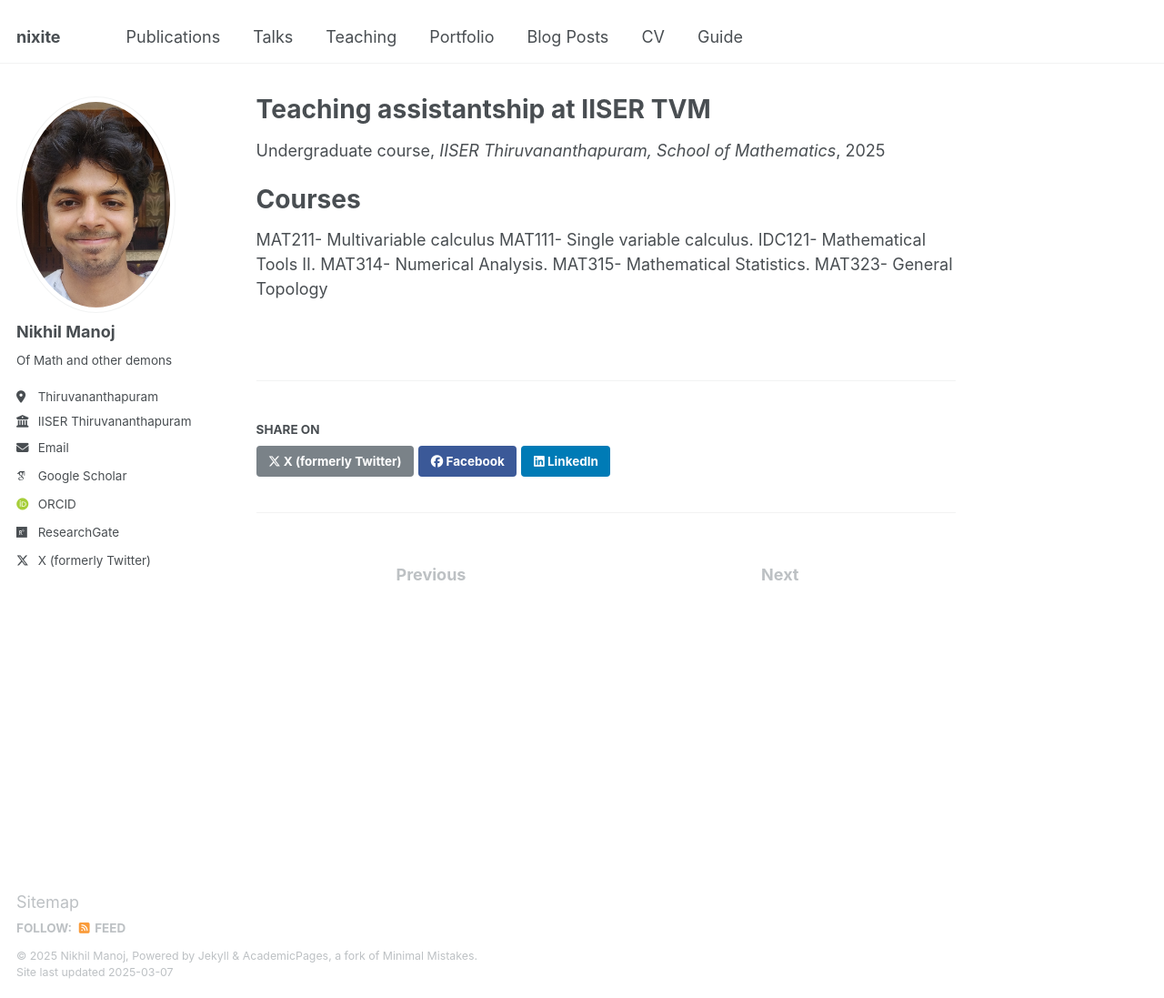
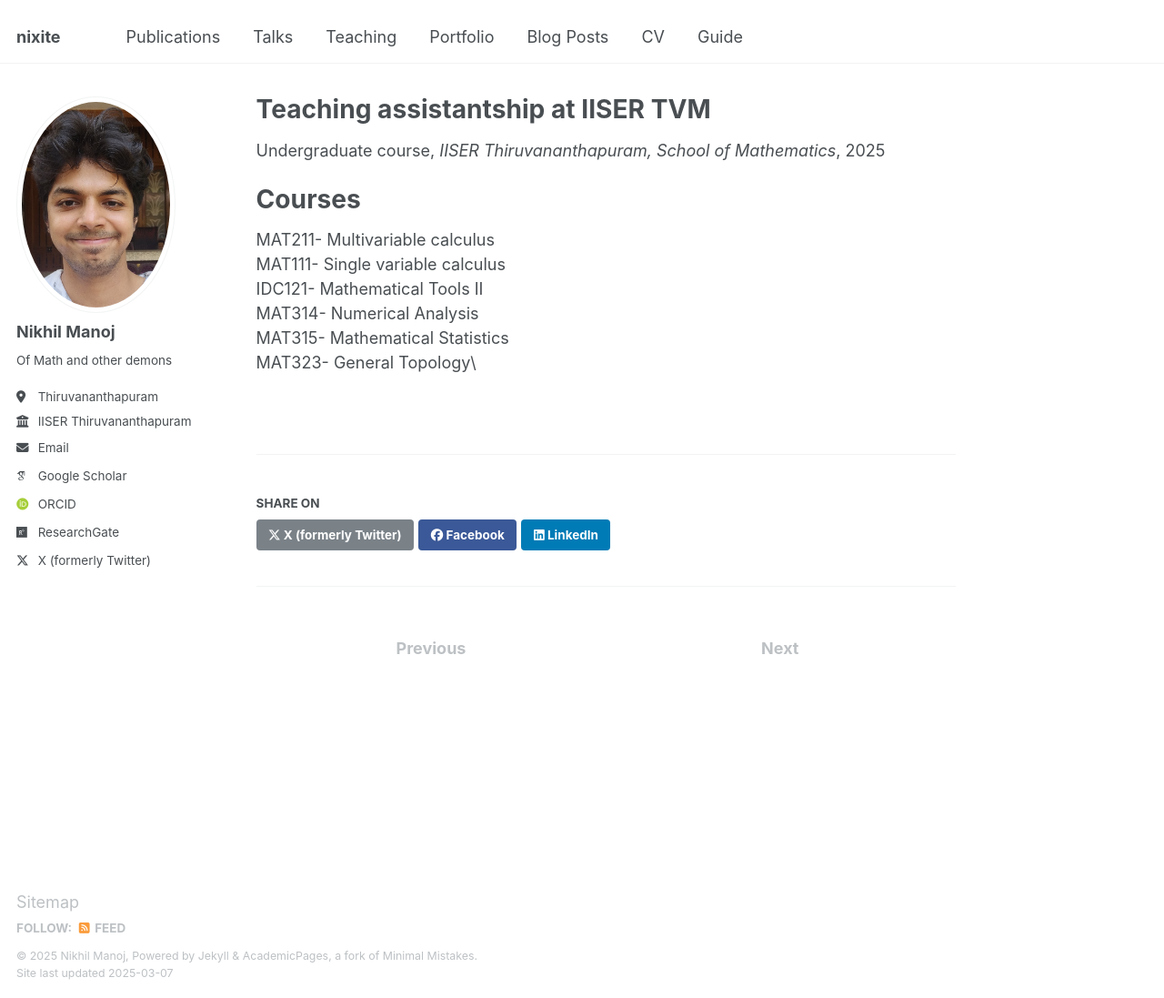
Before and after one commit to nikhil0597/nikhil0597.github.io, a Jekyll site: the page built from _teaching/2014-spring-teaching-1.md, in a window 1280 px wide and 1097 px high. Shown: the whole window at 91% size. Built offline with Jekyll 4.4.1, drawn with Linux system fonts in a browser that asks for light colours; some web fonts are replaced.

```diff
--- a/_teaching/2014-spring-teaching-1.md
+++ b/_teaching/2014-spring-teaching-1.md
@@ -11,9 +11,9 @@ location: "Thiruvananthapuram, India"
 
 Courses
 ======
-MAT211- Multivariable calculus
-MAT111- Single variable calculus.
-IDC121-  Mathematical Tools II.
-MAT314-  Numerical Analysis.
-MAT315- Mathematical Statistics.
-MAT323- General Topology
+MAT211- Multivariable calculus \\
+MAT111- Single variable calculus\\
+IDC121-  Mathematical Tools II\\
+MAT314-  Numerical Analysis\\
+MAT315- Mathematical Statistics\\
+MAT323- General Topology\\
```
